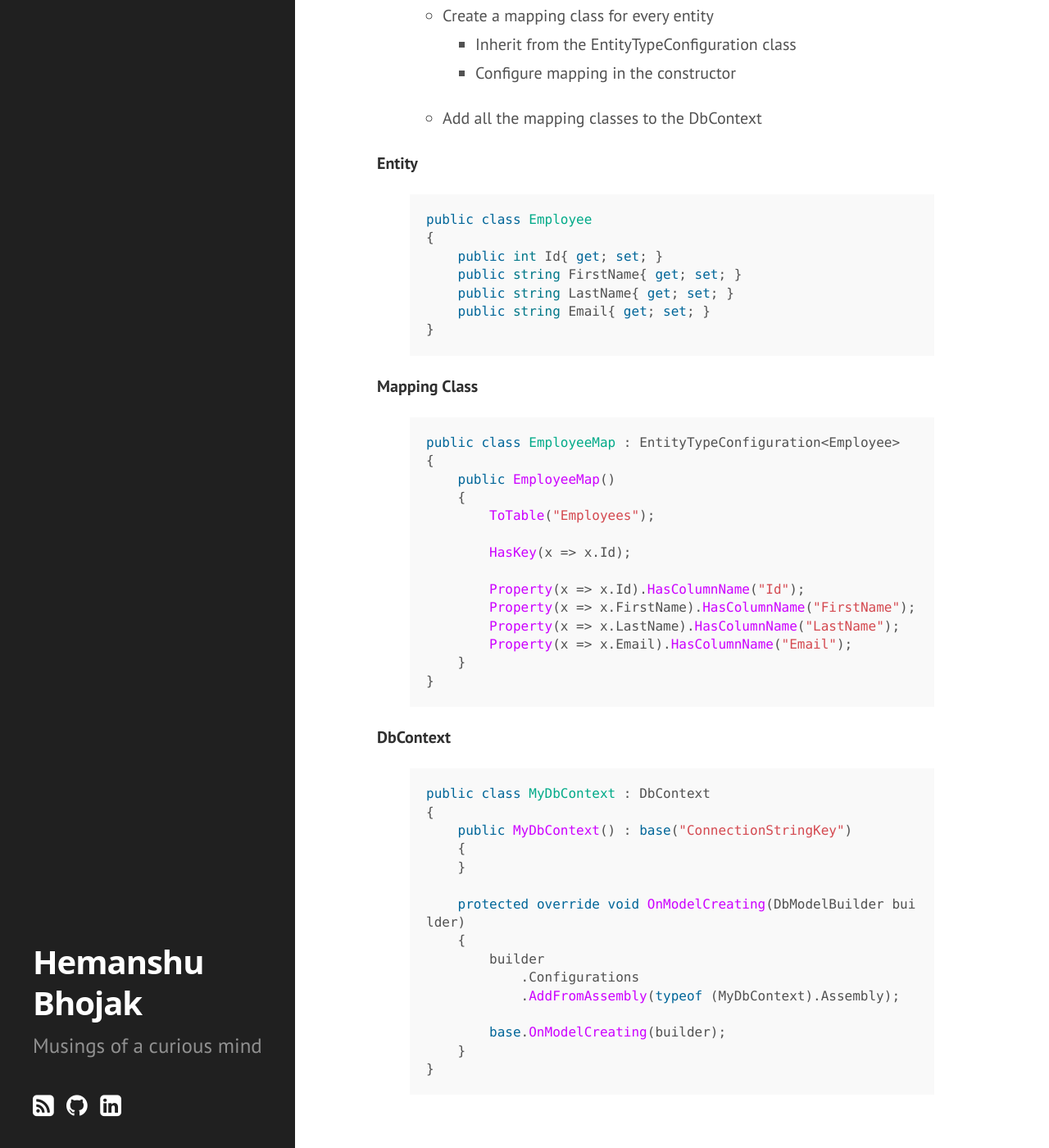
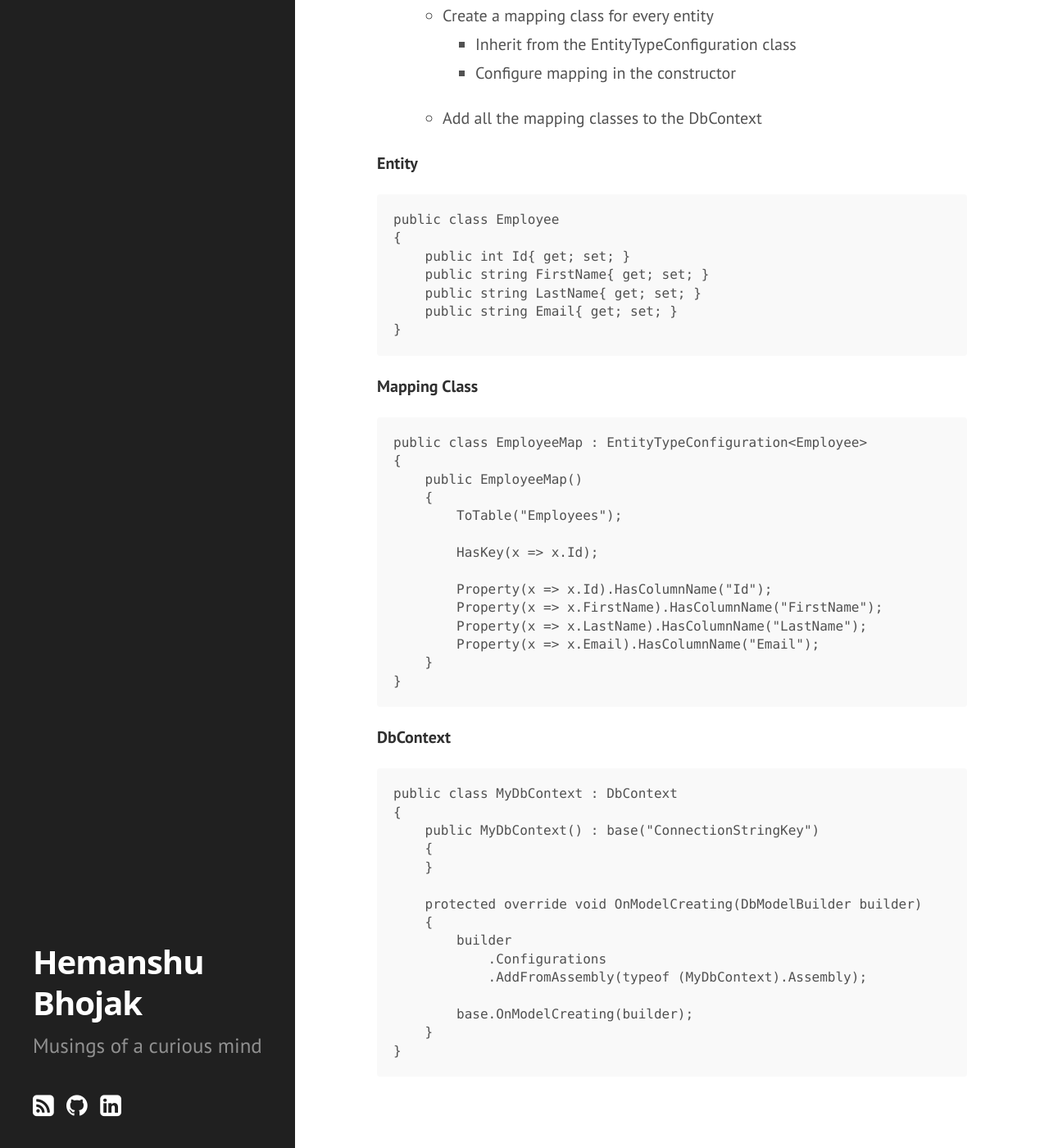
Before and after one commit to technoheman/hemanshubhojak.com, a Jekyll site: the page built from _posts/2015/2015-12-01-clean-entities-using-entity-type-configuration.markdown, in a window 1280 px wide and 1400 px high, scrolled down 718 px. Shown: the whole window at 82% size. Built offline with Jekyll 4.4.1, drawn with Linux system fonts in a browser that asks for light colours; comment, search, counter and statistics services are not loaded.

Commit message:
Optimized up syntax highlighting

````diff
--- a/_posts/2015/2015-12-01-clean-entities-using-entity-type-configuration.markdown
+++ b/_posts/2015/2015-12-01-clean-entities-using-entity-type-configuration.markdown
@@ -24,7 +24,7 @@ categories: entity-framework entity-type-configuration mapping
 
 **Entity**
 
-{% highlight csharp %}
+```csharp
 public class Employee
 {
     public int Id{ get; set; }
@@ -32,11 +32,11 @@ public class Employee
     public string LastName{ get; set; }
     public string Email{ get; set; }
 }
-{% endhighlight %}
+```
 
 **Mapping Class**
 
-{% highlight csharp %}
+```csharp
 public class EmployeeMap : EntityTypeConfiguration<Employee>
 {
     public EmployeeMap()
@@ -51,11 +51,11 @@ public class EmployeeMap : EntityTypeConfiguration<Employee>
         Property(x => x.Email).HasColumnName("Email");
     }
 }
-{% endhighlight %}
+```
 
 **DbContext**
 
-{% highlight csharp %}
+```csharp
 public class MyDbContext : DbContext
 {
     public MyDbContext() : base("ConnectionStringKey")
@@ -71,4 +71,4 @@ public class MyDbContext : DbContext
         base.OnModelCreating(builder);
     }
 }
-{% endhighlight %}
+```
--- a/css/main.scss
+++ b/css/main.scss
@@ -15,4 +15,4 @@ $grey-color-dark:  darken($grey-color, 25%);
   font-style: normal;
 }
 
-@import "poole", "hyde", "syntax";
+@import "poole", "hyde";
````
